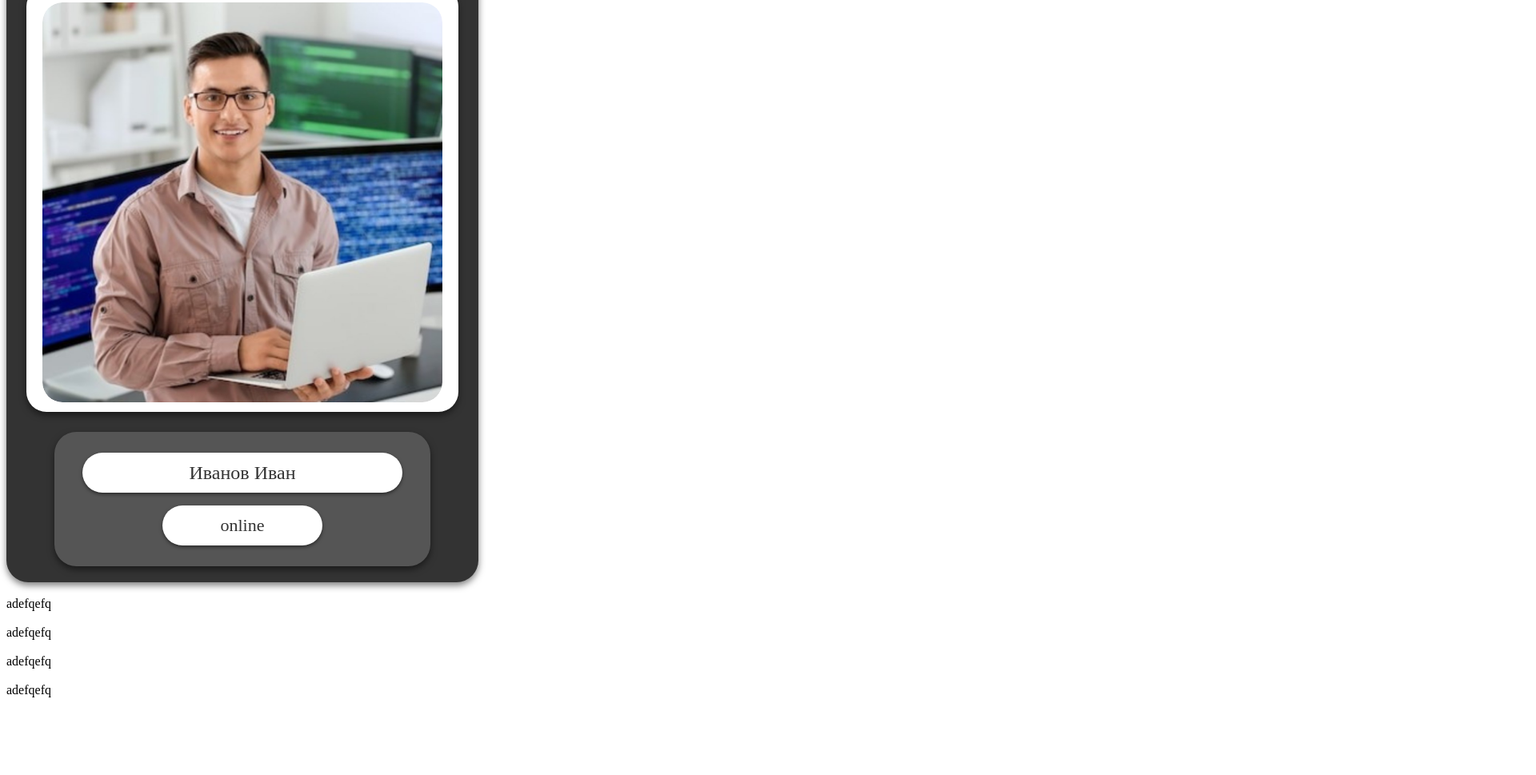
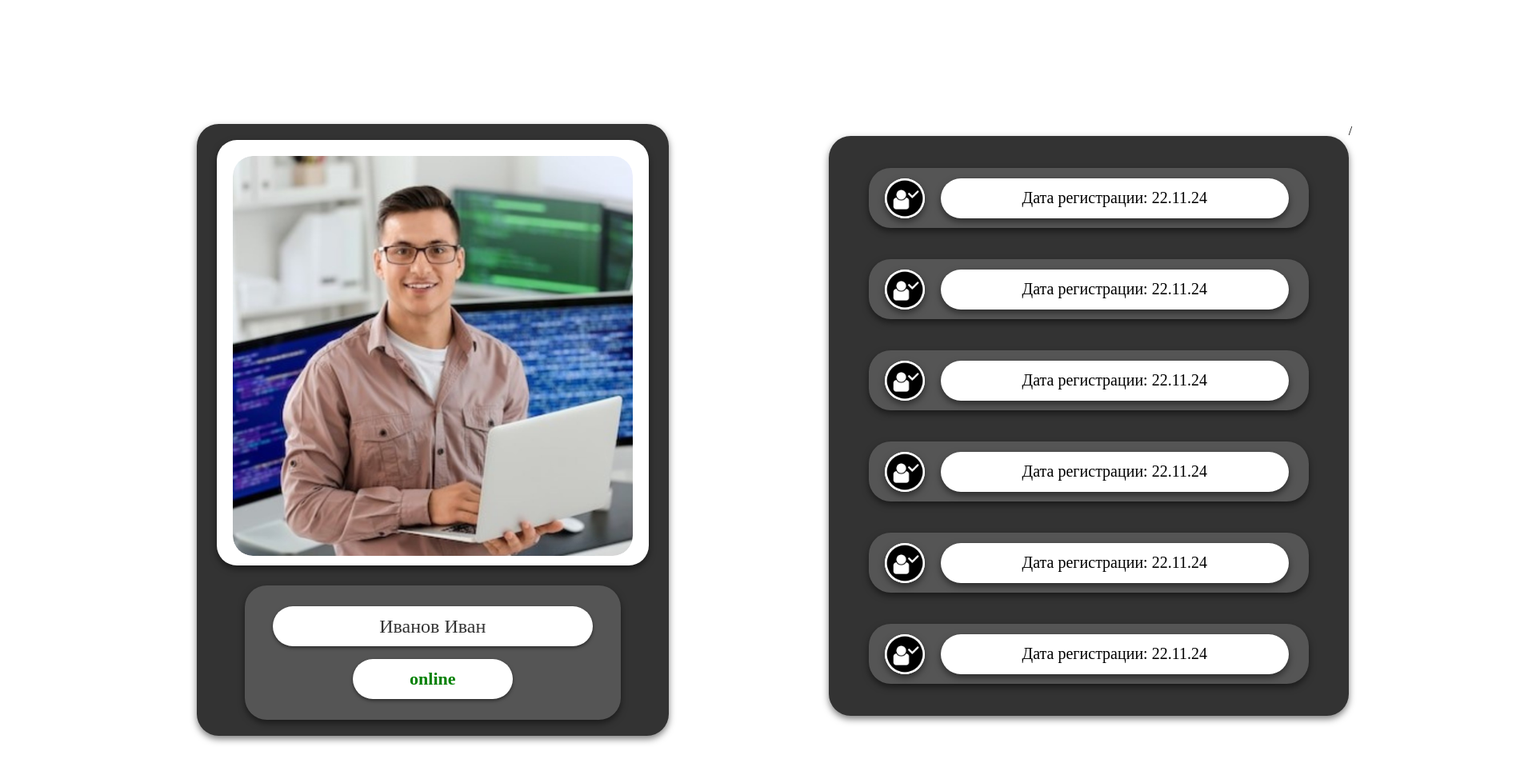
Before and after one commit to UniXevd/profile-for-messanger, a plain HTML site: page index.html in a window 1280 px wide. Shown: the part 45-1014 px from the top of the page at 80% size, 1920 px wide, since content can reach past the window. Before the commit the page ends 917 px from the top, so only its background shows below. Drawn offline with Linux system fonts and the light colour scheme.

Commit message:
profile-init

```diff
--- a/index.html
+++ b/index.html
@@ -4,11 +4,27 @@
     <meta charset="UTF-8">
     <meta name="viewport" content="width=device-width, initial-scale=1.0">
     <title>profile</title>
-    <link rel="stylesheet" href="style.css" />
+    <link rel="stylesheet" href="style.css" >
 </head>
 <body>
+   <!-- <header>
+    <div class="container-header-info">
+        <div class="logo-messanger">
+            <img src="/image/logo-mgimo.png" alt="logo-messanger">
+        </div>
+        <div class="your-profile">
+            <div class="logo-profile">
+                <img src="" alt="logo-profile">
+            </div>
+            <div class="name-of-user">Иванов Иван</div>
+        </div>
+        <div class="chats">Чаты</div>
+        <div class="log-out">log out</div>
+    </div>
+   </header> -->
     <section>
         <div class="container-profile">
+
             <div class="rectangle-profile-main-info">
                 <div class="rectangle-profile-photo">
                     <div class="profile-photo">
@@ -26,36 +42,62 @@
             </div>
             <div class="rectangle-profile-add-info">
                 <div class="rectangle-profile-item-info">
+                    <div class="flex-logo-item-profile">
                         <div class="logo-item-profile">
-                        <img src="" alt="">
-                    </div>
-                    <div class="profile-item-info">adefqefq</div>
+                            <img src="/image/registration.webp" alt="registration">
                         </div>
                     </div>
-            <div class="rectangle-profile-add-info">
-                <div class="rectangle-profile-item-info">
-                    <div class="logo-item-profile">
-                        <img src="" alt="">
-                    </div>
-                    <div class="profile-item-info">adefqefq</div>
+                    <div class="flex-profile-item-info">
+                        <div class="profile-item-info">Дата регистрации: 22.11.24</div>
                     </div>
                 </div>
-            <div class="rectangle-profile-add-info">
                 <div class="rectangle-profile-item-info">
+                    <div class="flex-logo-item-profile">
                         <div class="logo-item-profile">
-                        <img src="" alt="">
-                    </div>
-                    <div class="profile-item-info">adefqefq</div>
+                            <img src="/image/registration.webp" alt="registration">
                         </div>
                     </div>
-            <div class="rectangle-profile-add-info">
-                <div class="rectangle-profile-item-info">
+                    <div class="flex-profile-item-info">
+                        <div class="profile-item-info">Дата регистрации: 22.11.24</div>
+                    </div>
+                </div><div class="rectangle-profile-item-info">
+                    <div class="flex-logo-item-profile">
                         <div class="logo-item-profile">
-                        <img src="" alt="">
-                    </div>
-                    <div class="profile-item-info">adefqefq</div>
+                            <img src="/image/registration.webp" alt="registration">
                         </div>
                     </div>
+                    <div class="flex-profile-item-info">
+                        <div class="profile-item-info">Дата регистрации: 22.11.24</div>
+                    </div>
+                </div><div class="rectangle-profile-item-info">
+                    <div class="flex-logo-item-profile">
+                        <div class="logo-item-profile">
+                            <img src="/image/registration.webp" alt="registration">
+                        </div>
+                    </div>
+                    <div class="flex-profile-item-info">
+                        <div class="profile-item-info">Дата регистрации: 22.11.24</div>
+                    </div>
+                </div><div class="rectangle-profile-item-info">
+                    <div class="flex-logo-item-profile">
+                        <div class="logo-item-profile">
+                            <img src="/image/registration.webp" alt="registration">
+                        </div>
+                    </div>
+                    <div class="flex-profile-item-info">
+                        <div class="profile-item-info">Дата регистрации: 22.11.24</div>
+                    </div>
+                </div><div class="rectangle-profile-item-info">
+                    <div class="flex-logo-item-profile">
+                        <div class="logo-item-profile">
+                            <img src="/image/registration.webp" alt="registration">
+                        </div>
+                    </div>
+                    <div class="flex-profile-item-info">
+                        <div class="profile-item-info">Дата регистрации: 22.11.24</div>
+                    </div>
+                </div>
+            </div>/
         </div>
     </section>
 </body>
--- a/style.css
+++ b/style.css
@@ -1,3 +1,22 @@
+.container-header-info {
+    max-width: 100%px;
+    height: 200px;
+    background-color: #333;
+}
+.logo-messanger {
+
+}
+.your-profile {
+}
+.logo-profile {
+}
+.name-of-user {
+}
+.chats {
+}
+.log-out {
+}
+
 img {
     max-width: 500px;
     max-height: 500px;
@@ -5,8 +24,12 @@ img {
 }
 
 .container-profile {
-    width: 1600px;
-    height: 800px;
+    width: 1920px;
+    height: 1080px;
+    display: flex;
+    justify-content: center;
+    margin-top: 200px;
+
 }
 .rectangle-profile-main-info {
     width: 550px;
@@ -18,6 +41,7 @@ img {
     align-items: center;
     padding: 20px;
     box-shadow: 0 4px 8px rgba(0, 0, 0, 0.5);
+
 }
 .rectangle-profile-photo {
     width: 540px;
@@ -94,14 +118,71 @@ img {
     display: flex;
     justify-content: center;
     align-items: center;
+    color: green;
+    font-weight: bold;
 }
+.rectangle-profile-add-info {
+    width: 650px;
+    height: 725px;
+    background-color: #333;
+    margin-top: 15px;
+    margin-left: 200px;
+    display: flex;
+    flex-direction: column;
+    justify-content: space-between;
+    border-radius: 27.5px;
+    box-shadow: 0 4px 8px rgba(0, 0, 0, 0.5);
 
-
-.rectangle-profile-add-info {
 }
 .rectangle-profile-item-info {
+    width: 550px;
+    height: 75px;
+    display: flex;
+    background-color: #555;
+    border-radius: 27.5px;
+    align-self: center;
+    box-shadow: 0 4px 8px rgba(0, 0, 0, 0.5);
+
+}
+.rectangle-profile-add-info> *:first-child {
+    margin-top: 40px;
+}
+.rectangle-profile-add-info> *:last-child {
+    margin-bottom: 40px;
 }
 .logo-item-profile {
+    width: 50px;
+    height: 50px;
+    border-radius: 50%;
+    background-color: #f0f0f0;
+    overflow: hidden;
+    box-shadow: 0 4px 8px rgba(0, 0, 0, 0.5);
+}
+.flex-logo-item-profile {
+    display: flex;
+    justify-content: center;
+    align-items: center;
+    margin-right: 20px;
+    margin-left: 20px;
+}
+.logo-item-profile img {
+    width: 100%;
+    height: 100%;
+    object-fit: contain; /* Сохраняет пропорции, не обрезает */
+  }
+.flex-profile-item-info {
+    display: flex;
+    justify-content: center;
+    align-items: center;
 }
 .profile-item-info {
+    display: flex;
+    align-items: center;
+    background-color: #fff;
+    border-radius: 27.5px;
+    width: 435px;
+    height: 50px;
+    justify-content: center;
+    font-size: 20px;
+    box-shadow: 0 4px 8px rgba(0, 0, 0, 0.5);
 }
```
Also changed, not shown: image/Frame3.png (added), image/logo-mgimo.png (added), image/registration.webp (added), 1 other file. Lines whose indentation alone changed are shown as unchanged.
